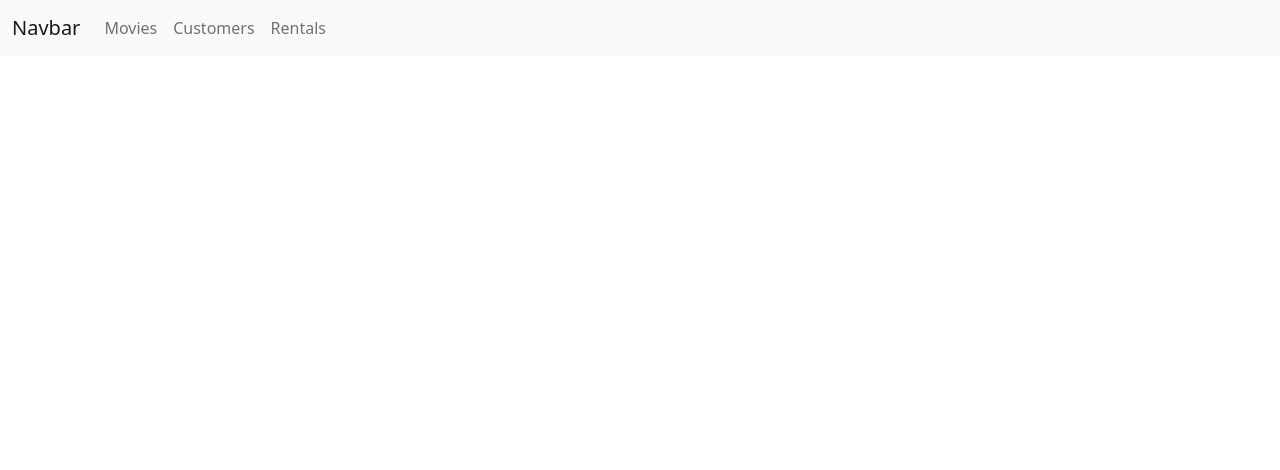
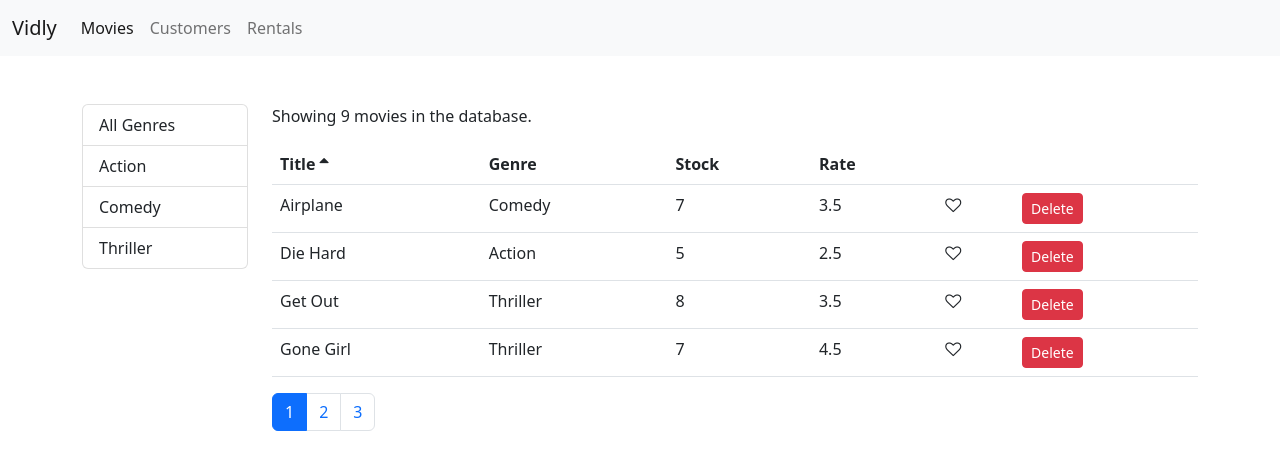
Before and after one commit to amexabee/vidly, a React (Create React App) app: page / in a window 1280 px wide. Shown: the top 470 px of the page. Built offline with nearby package versions, Linux system fonts and the light colour scheme.

Commit message:
Implement not found

```diff
--- a/src/App.js
+++ b/src/App.js
@@ -9,13 +9,16 @@ import NavBar from './components/navBar';
 import Movies from './components/movies';
 import Customers from './components/customers';
 import Rentals from './components/rentals';
+import NotFound from './components/notFound';
 
 const router = createBrowserRouter(
   createRoutesFromElements(
     <Route path="/" element={<NavBar />}>
-      <Route path="movies" element={<Movies />} />
       <Route path="customers" element={<Customers />} />
       <Route path="rentals" element={<Rentals />} />
+      <Route index element={<Movies />} />
+
+      <Route path="*" element={<NotFound />} />
     </Route>
   )
 );
--- a/src/components/navBar.jsx
+++ b/src/components/navBar.jsx
@@ -7,7 +7,7 @@ const NavBar = () => {
         <nav className="navbar navbar-expand-lg bg-light mb-5">
           <div className="container-fluid">
             <Link className="navbar-brand" to="/">
-              Navbar
+              Vidly
             </Link>
             <button
               className="navbar-toggler"
@@ -23,7 +23,7 @@ const NavBar = () => {
             <div className="collapse navbar-collapse" id="navbarNav">
               <ul className="navbar-nav">
                 <li className="nav-item">
-                  <NavLink className="nav-link" aria-current="page" to="movies">
+                  <NavLink className="nav-link" aria-current="page" to="/">
                     Movies
                   </NavLink>
                 </li>
```
